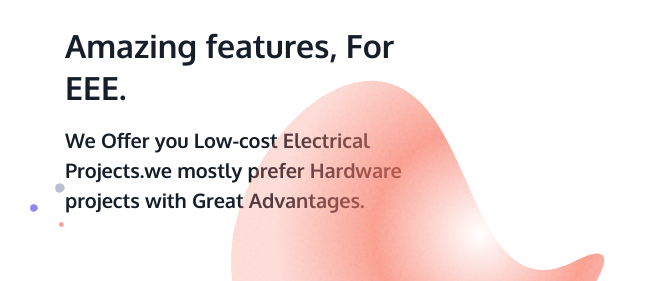
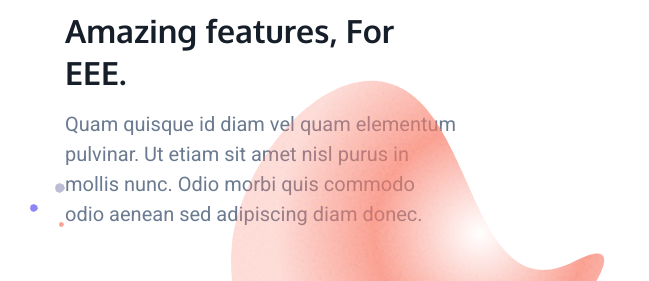
Before and after one commit to freelancerveeru/projects, a plain HTML site: page venus/venus/index.html in a window 1280 px wide. Shown: the part 1437-1718 px from the top of the page, 631-1280 px from the left. Drawn offline with nearby package versions, Linux system fonts and the light colour scheme.

Commit message:
no update

```diff
--- a/venus/venus/index.html
+++ b/venus/venus/index.html
@@ -64,7 +64,7 @@
 								</div>
 								<div class="feature-extended-body is-revealing">
 									<h3 class="mt-0 mb-16">Amazing features, For EEE.</h3>
-									<h6 class="m-0 text-dark">We Offer you Low-cost Electrical Projects.we mostly prefer Hardware projects with Great Advantages.</h6>
+									<p class="m-0 text-dark">Quam quisque id diam vel quam elementum pulvinar. Ut etiam sit amet nisl purus in mollis nunc. Odio morbi quis commodo odio aenean sed adipiscing diam donec.</p>
 								</div>
 							</div>
 							<div class="feature-extended">
```
